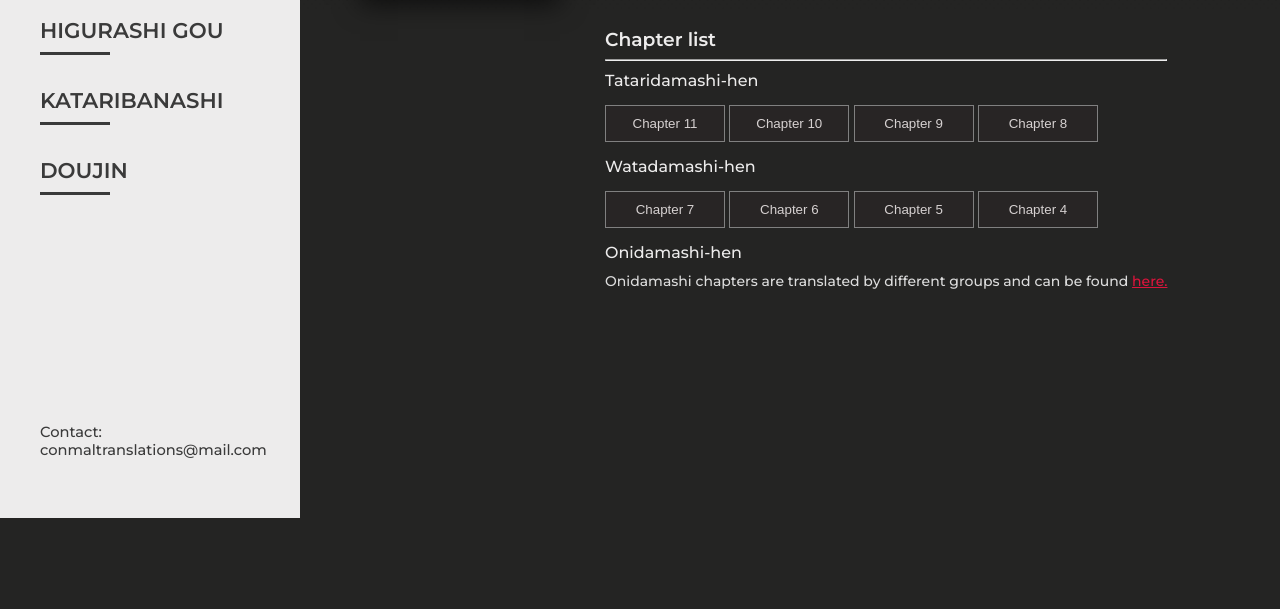
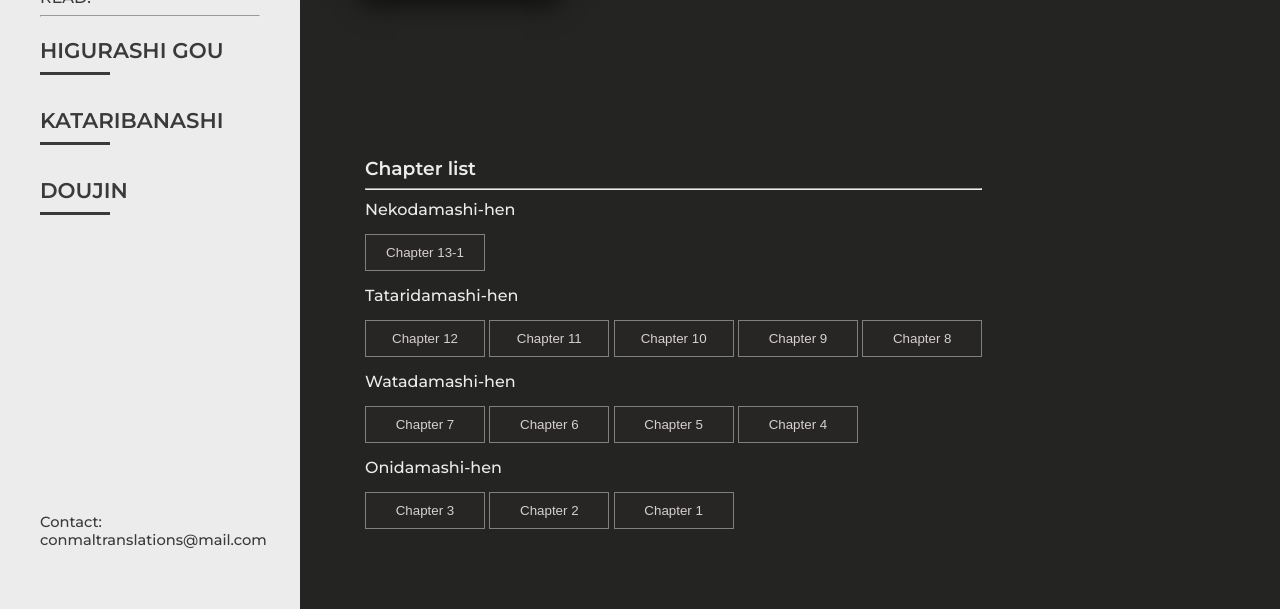
Before and after one commit to conmal/site, a plain HTML site: page gou.html in a window 1280 px wide. Shown: the part 282-891 px from the top of the page. Before the commit the page ends 800 px from the top, so only its background shows below. Drawn offline with nearby package versions, Linux system fonts and the light colour scheme.

Commit message:
Update gou.html

```diff
--- a/gou.html
+++ b/gou.html
@@ -112,8 +112,13 @@
 				<section id="chapters">
 					<h3>Chapter list</h3>
 					<hr/>
+					<p>Nekodamashi-hen</p>
+					<ul class="chaplist">
+						<li><button class="read" data="gou&13">Chapter 13-1</button></li>
+					</ul>
 					<p>Tataridamashi-hen</p>
 					<ul class="chaplist">
+						<li><button class="read" data="gou&12">Chapter 12</button></li>
 						<li><button class="read" data="gou&11">Chapter 11</button></li>
 						<li><button class="read" data="gou&10">Chapter 10</button></li>
 						<li><button class="read" data="gou&9">Chapter 9</button></li>
@@ -127,8 +132,11 @@
 						<li><button class="read" data="gou&4">Chapter 4</button></li>
 					</ul>
 					<p>Onidamashi-hen</p>
-					<p style="font-size: 14px;color:#ddd">Onidamashi chapters are translated by different groups and can be found
-					<a target="_blank" href="https://mangakakalot.com/manga/bz926015">here.</a></p>
+					<ul class="chaplist">
+						<li><button class="read" data="gou&3">Chapter 3</button></li>
+						<li><button class="read" data="gou&2">Chapter 2</button></li>
+						<li><button class="read" data="gou&1">Chapter 1</button></li>
+					</ul>
 				</section>
 			</div>
 		</section>
```
